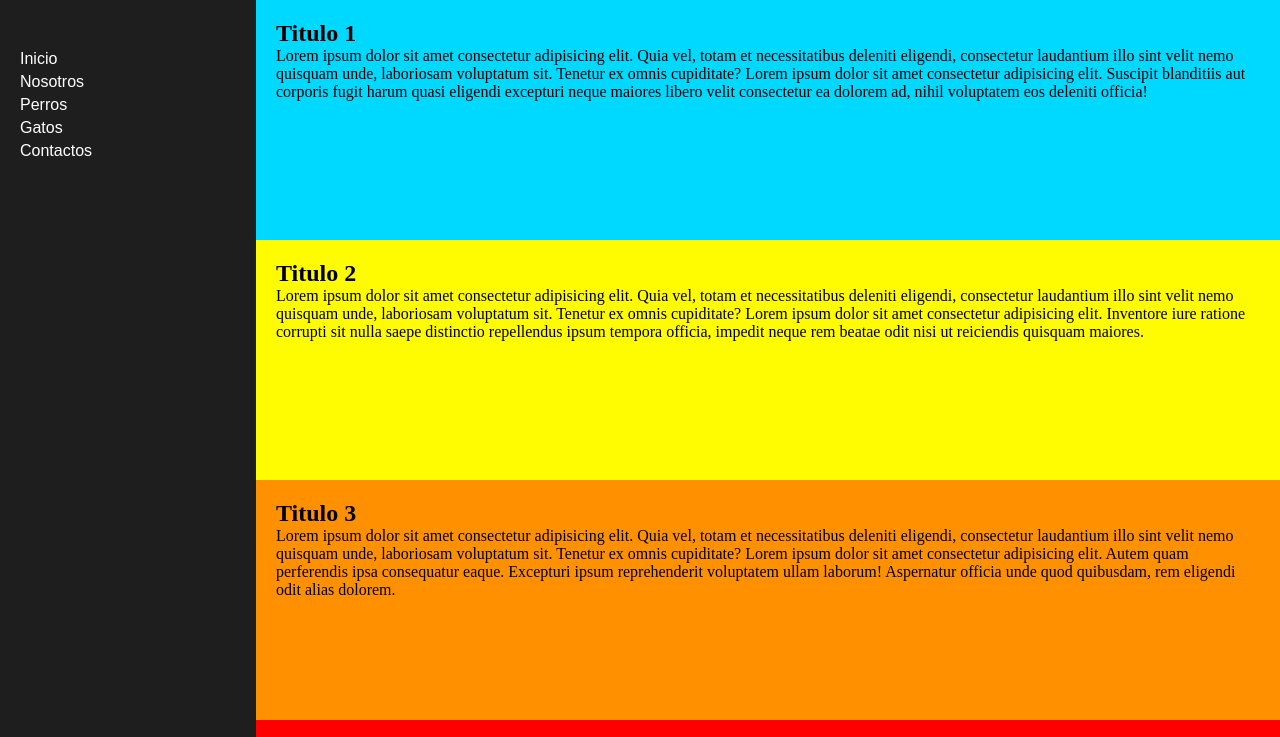
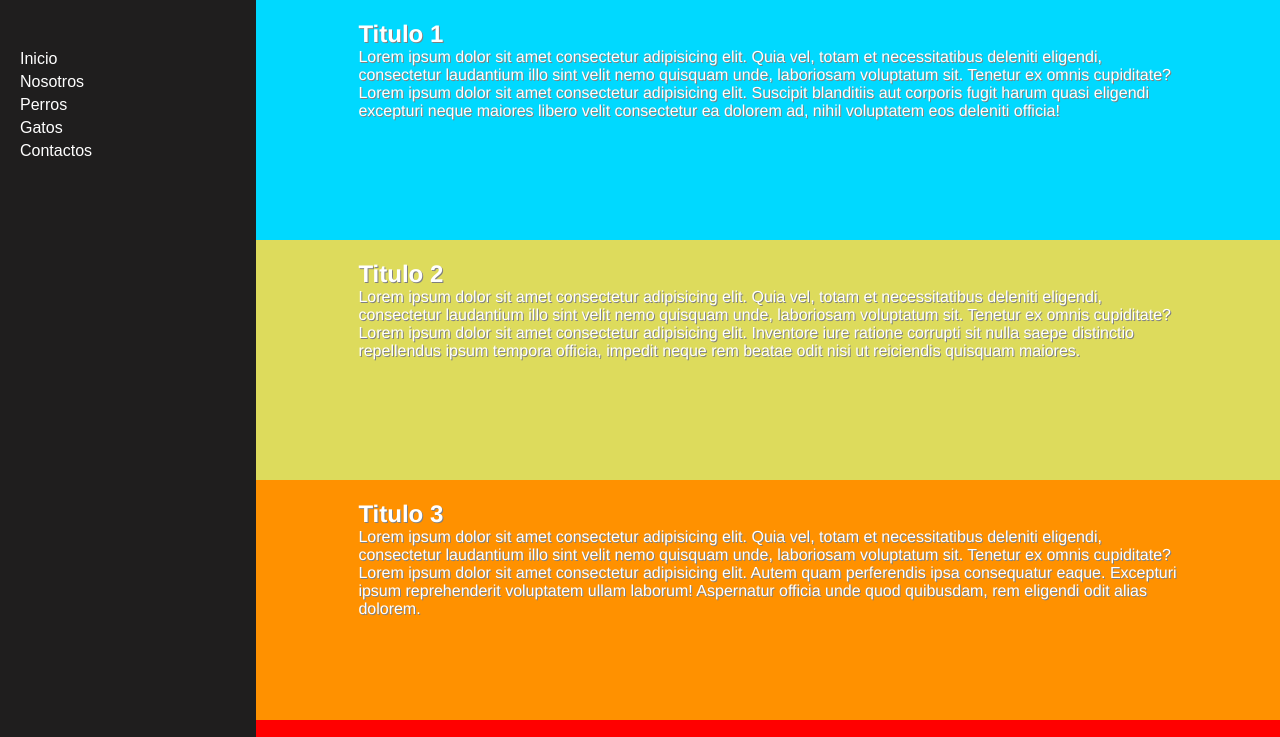
Before and after one commit to CamiloFloresDuoc/Repo-progra-web, a plain HTML site: page index.html in a window 1280 px wide. Shown: the top 737 px of the page. Drawn offline with Linux system fonts and the light colour scheme.

Commit message:
cambio color letra y padding

```diff
--- a/css/estilos.css
+++ b/css/estilos.css
@@ -43,11 +43,15 @@ body, html{
 }
 .relleno{
     height: 25%;
-    padding: 20px;
+    padding: 20px 10%;
+    font-family: Helvetica, sans-serif;
+    color: #fff;
+    text-shadow: 1px 1px grey;
+
 }
 
 .relleno.amayellow{
-    background-color: rgb(255, 251, 0);
+    background-color: rgb(221, 219, 92);
 }
 .relleno.cyan{
     background-color: rgb(0, 217, 255);
```
